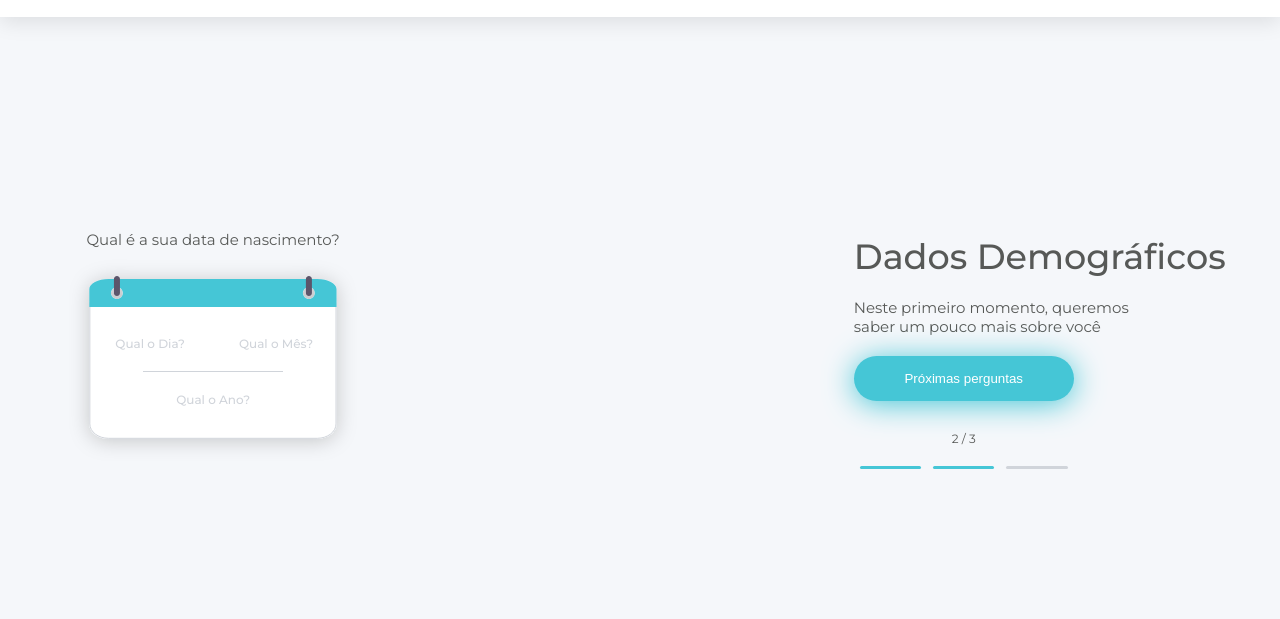
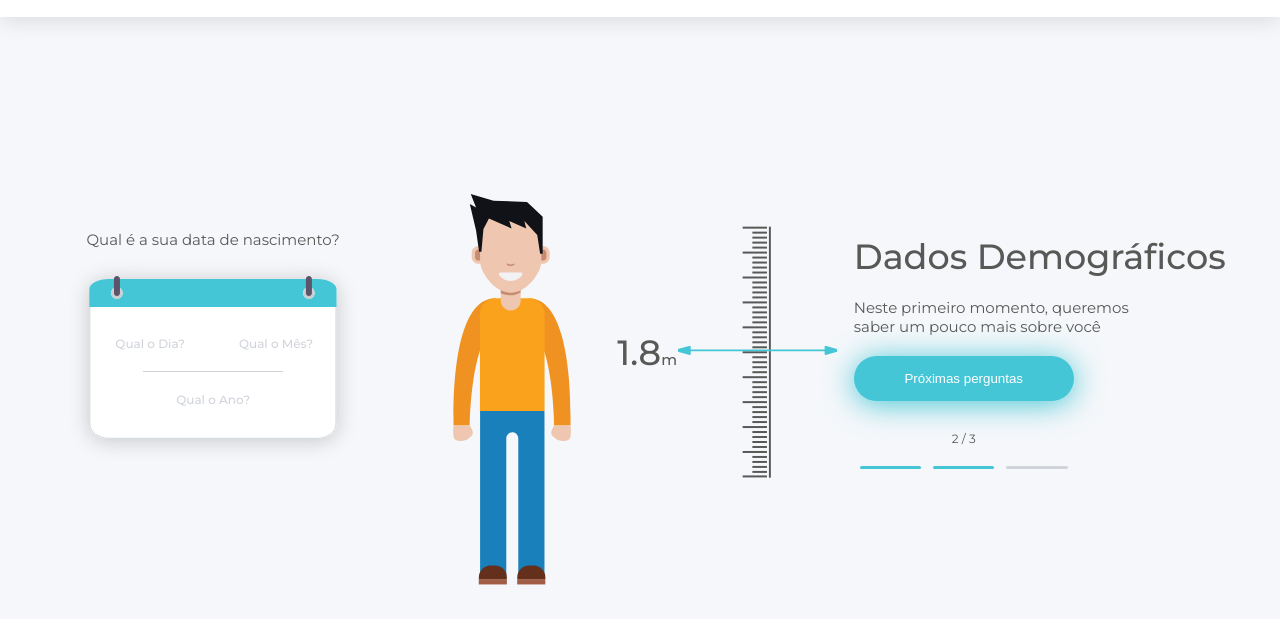
Before and after one commit to wleone/premed, a plain HTML site: page info-user.html in a window 1280 px wide. Shown: the part 48-667 px from the top of the page. Drawn offline with nearby package versions, Linux system fonts and the light colour scheme.

Commit message:
Creating the user height element

```diff
--- a/css/components.scss
+++ b/css/components.scss
@@ -329,3 +329,72 @@ button{
     transition: all .2s ease
   }
 }
+
+/*
+====================================================================================================================================================
+====================================================================================================================================================
+
+                                                CHANGE CHARACTER
+                                            (Used on PreMed Calendar)
+
+====================================================================================================================================================
+====================================================================================================================================================
+*/
+
+.person{
+    width: 40%;
+    min-height: 465px;
+    position: relative;
+
+    .character{
+        max-height: 120%;
+        min-height: 70%;
+        position: absolute;
+        left: 50%;
+        bottom: 0;
+        transform: translateX(-50%);
+        transition: all 0.15s cubic-bezier(0.35, 0, 0.25, 1);
+    }
+}
+
+.properties{
+    width: 60%;
+    height: 100%;
+
+    .ruler{
+        width: 70%;
+
+        .heightPerson{
+            width: 55px !important;
+
+            .meters{
+                font-size: 15px;
+            }
+        }
+
+        #height{
+            -webkit-appearance: none;
+            outline: none;
+            background: url('../images/background/ruler-height-premed.svg') center no-repeat;
+            background-size: 80%;
+            width: 365px;
+            height: 30px;
+            max-width: 365px;
+            max-height: 30px;
+            -webkit-transform:rotate(-90deg) scale(2.4);;
+            -moz-transform:rotate(-90deg) scale(2.4);;
+            transform: rotate(-90deg) scale(2.45);
+            z-index: 0;
+
+            &::-webkit-slider-thumb {
+                -webkit-appearance: none;
+                border: none;
+                width: 40px;
+                height: 65px;
+                background: url('../images/background/line-ruler-premed.svg') center no-repeat;
+                background-size: 4px;
+                cursor:row-resize;
+            }
+        }
+    }
+}
--- a/info-user.html
+++ b/info-user.html
@@ -63,8 +63,16 @@
                     </div>
                 </div>
 
-                <div class="box size33 flex-column-center-between-center">
-
+                <div class="box size33 flex-row-center-center-center">
+                    <div class="person">
+                        <img class="character" src="images/characters/white-man.svg" alt="">
+                    </div>
+                    <div class="properties">
+                        <div class="ruler flex-row-between-center-center">
+                            <p class="heightPerson font-medium-35px color-black m-top-20px m-20px"></p>
+                            <input id="height" type="range" min="1.40" max="2.20" step="0.01" pattern="^\d+(?:\.\d{1,2})?$" />
+                        </div>
+                    </div>
                 </div>
 
                 <div class="box contentSteps size33 flex-column-start-start-start">
--- a/js/scripts.js
+++ b/js/scripts.js
@@ -60,4 +60,16 @@ $(document).ready(function() {
       $('.md-select.year label button').text(v);
     });
 
+    // INPUT RANGE HEIGHT PERSON
+
+    $('.heightPerson').html($('#height')[0].value.split(',')[0] + '<span class="meters">m</span>');
+
+    $('#height').change(function() {
+        var valueInput = $(this)[0].value.split(',')[0];
+        var calc = (valueInput * 120) - 100 + '%';
+        var result = Math.floor(calc);
+
+        $('.heightPerson').html($(this)[0].value.split(',')[0] + '<span class="meters">m</span>');
+        $('.character').css('height', calc);
     });
+});
```
Also changed, not shown: css/main.css, images/background/line-ruler-premed.svg (added), images/background/ruler-height-premed.svg (added), images/figure-arm.svg (added), images/figure-beer.svg (added), images/figure-cigar.svg (added), images/figure-doc.svg (added), images/figure-food.svg (added), images/figure-pain-stomach.svg (added), images/figure-pants.svg (added), images/figure-pregnant.svg (added), images/figure-sleep.svg (added), 2 other files. Lines whose indentation alone changed are shown as unchanged.
